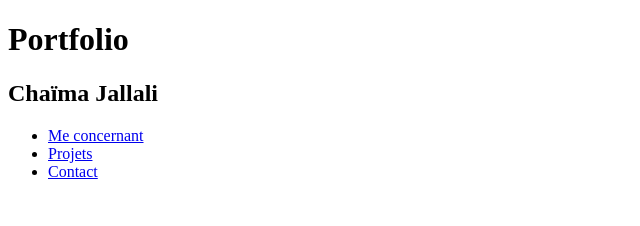
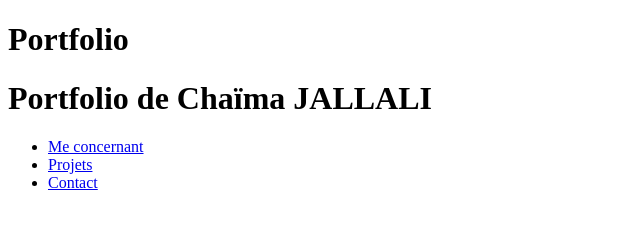
Before and after one commit to hanamichou/Portfolio, a plain HTML site: page index.html in a window 1280 px wide. Shown: the whole page, without its empty margins (0-640 px from the left). Drawn offline with Linux system fonts and the light colour scheme.

Commit message:
Update index.html

```diff
--- a/index.html
+++ b/index.html
@@ -6,7 +6,7 @@
 <body>
     <header>
         <h1>Portfolio</h1>
-        <h2> Chaïma Jallali </h2>
+        <h1>Portfolio de Chaïma JALLALI</h1>
         <nav>
             <ul>
                 <li><a href="#profil">Me concernant</a></li>
```
